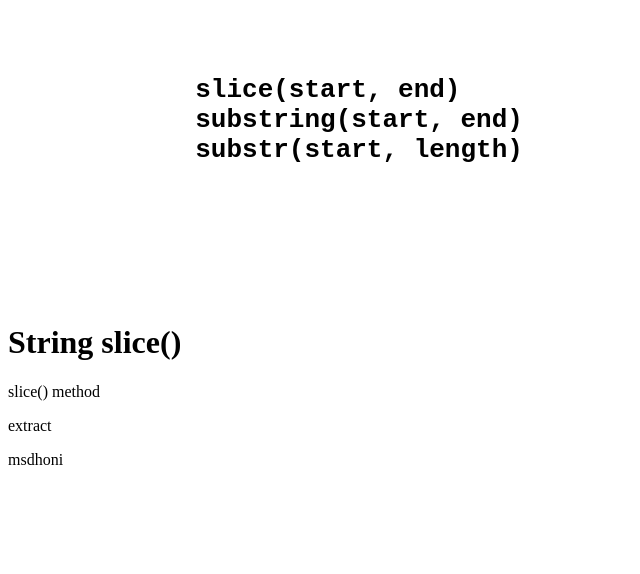
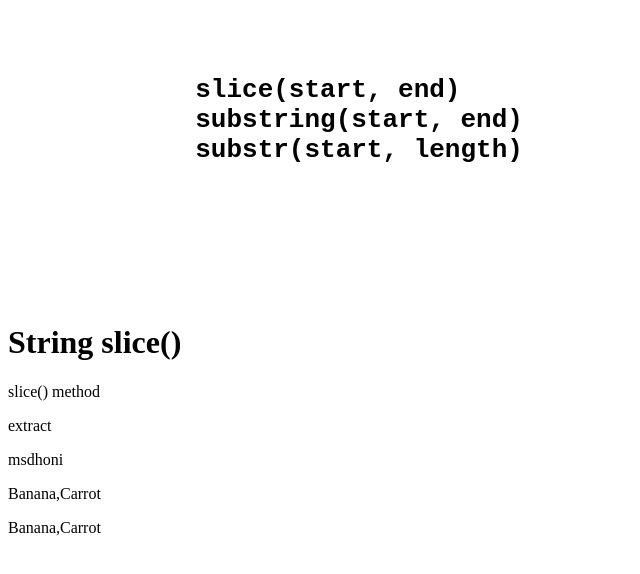
Before and after one commit to chandan317/Learning-Javascript, a plain HTML site: page 17Strings/2Stringextractparts.html in a window 1280 px wide. Shown: the whole page, without its empty margins (0-640 px from the left). Drawn offline with Linux system fonts and the light colour scheme.

Commit message:
str slice

```diff
--- a/17Strings/2Stringextractparts.html
+++ b/17Strings/2Stringextractparts.html
@@ -31,6 +31,27 @@
 
       let slice = text.slice(6, 13);
       document.getElementById("d").innerHTML = slice;
+
+
     </script>
-  </body>
+
+    <p id="de"></p>
+    <script>
+      let text1 = "Apple,Banana,Carrot";
+      let part = text1.slice(6)
+      document.getElementById("de").innerHTML=part;
+    </script>
+
+    <p id="dem"></p>
+
+    <script>
+      let text2 = "Apple,Banana,Carrot";
+      let part1 = text2.slice(-13)
+      document.getElementById("dem").innerHTML=part1;
+
+    </script>
+
+
+
+</body>
 </html>
```
